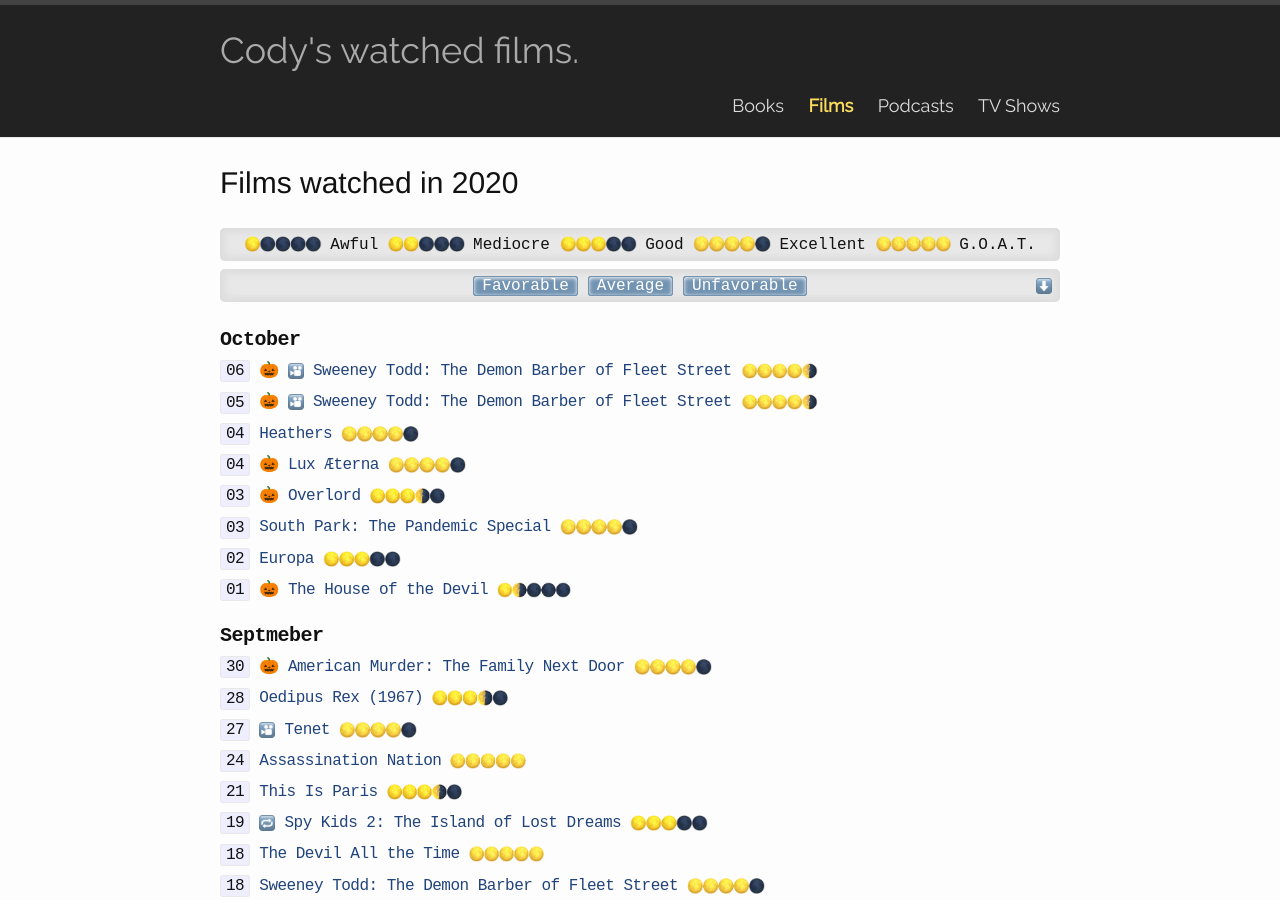
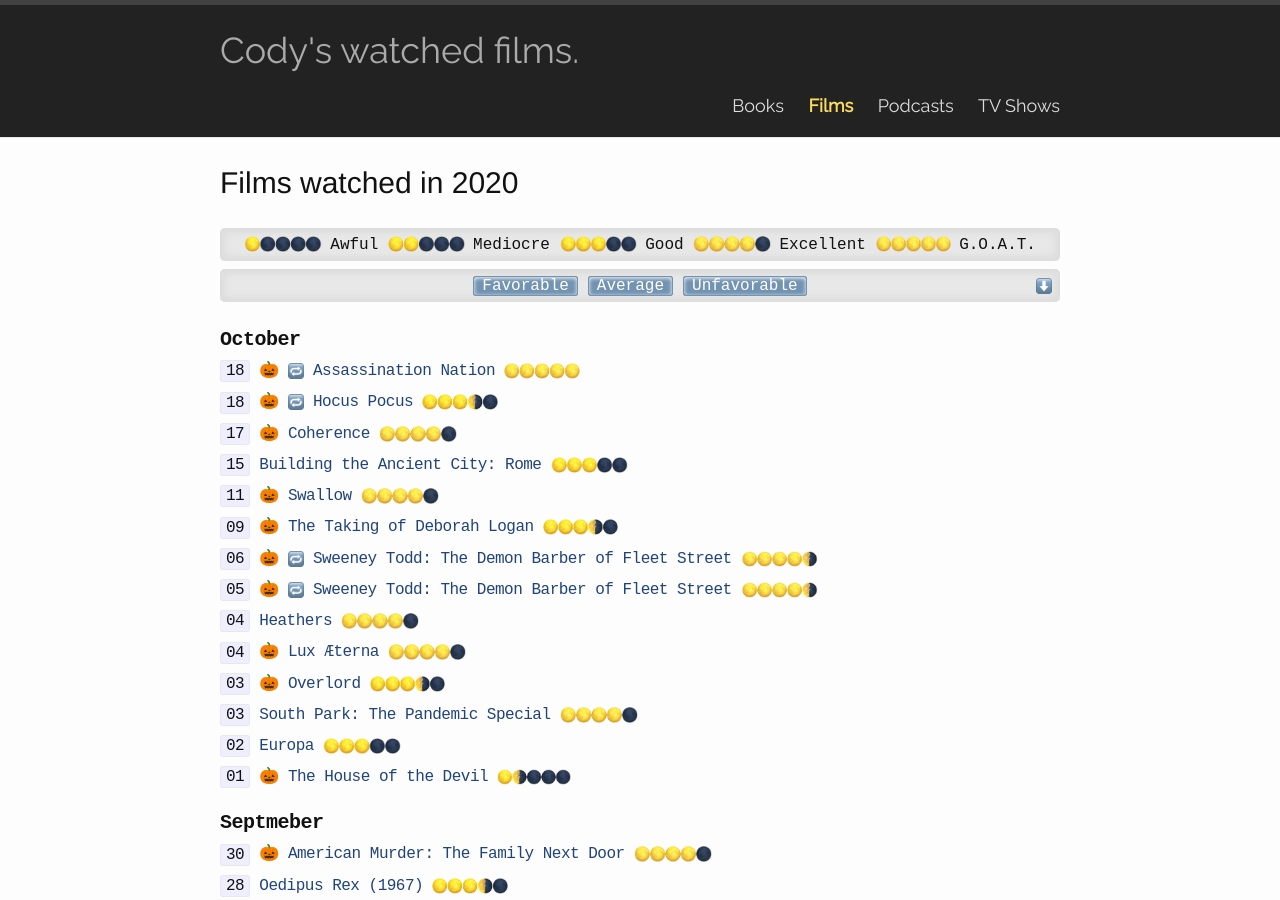
Before and after one commit to codydalerodgers/personal-blog, a Jekyll site: the page built from _films/2020.md, in a window 1280 px wide and 900 px high. Built offline with Jekyll 4.4.1, drawn with Linux system fonts in a browser that asks for light colours.

Commit message:
updates oct 19

```diff
--- a/_films/2020.md
+++ b/_films/2020.md
@@ -5,9 +5,21 @@
 category: films
 ---
 ## October
-`06` 🎃 {{ site.tr }} [Sweeney Todd: The Demon Barber of Fleet Street](https://www.imdb.com/title/tt0408236/) {{ site.r45 }}
+`18` 🎃 {{ site.rw }} [Assassination Nation](https://www.imdb.com/title/tt6205872/) {{ site.r5 }}
 
-`05` 🎃 {{ site.tr }} [Sweeney Todd: The Demon Barber of Fleet Street](https://www.imdb.com/title/tt0408236/) {{ site.r45 }}
+`18` 🎃 {{ site.rw }} [Hocus Pocus](https://www.imdb.com/title/tt0107120/) {{ site.r35 }}
+
+`17` 🎃 [Coherence](https://www.imdb.com/title/tt2866360/) {{ site.r4 }}
+
+`15` [Building the Ancient City: Rome](https://www.imdb.com/title/tt6958616/) {{ site.r3 }}
+
+`11` 🎃 [Swallow](https://www.imdb.com/title/tt8372298/) {{ site.r4 }}
+
+`09` 🎃 [The Taking of Deborah Logan](https://www.imdb.com/title/tt3387648/) {{ site.r35 }}
+
+`06` 🎃 {{ site.rw }} [Sweeney Todd: The Demon Barber of Fleet Street](https://www.imdb.com/title/tt0408236/) {{ site.r45 }}
+
+`05` 🎃 {{ site.rw }} [Sweeney Todd: The Demon Barber of Fleet Street](https://www.imdb.com/title/tt0408236/) {{ site.r45 }}
 
 `04` [Heathers](https://www.imdb.com/title/tt0097493/) {{ site.r4 }}
 
```
Also changed, not shown: _shows/2020.md (+2 -4 lines).
